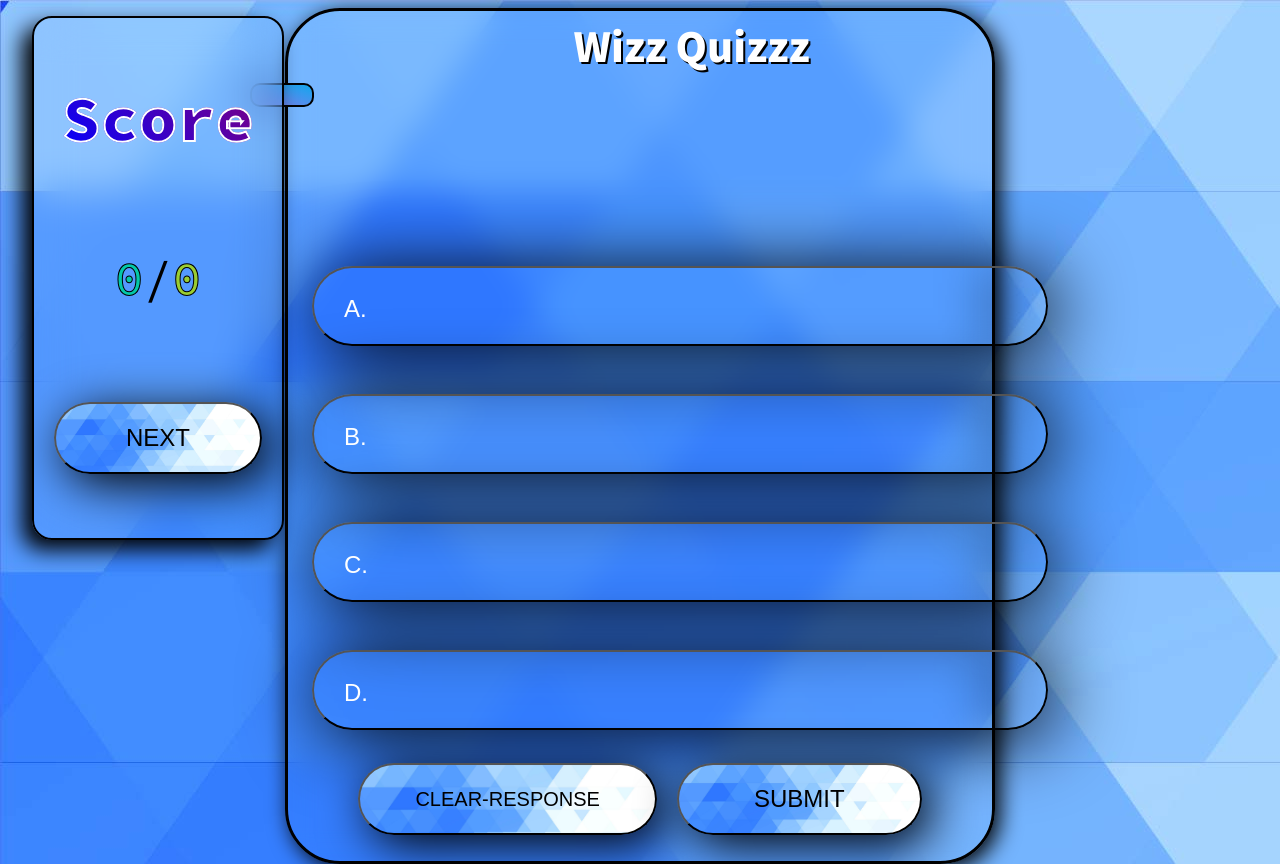
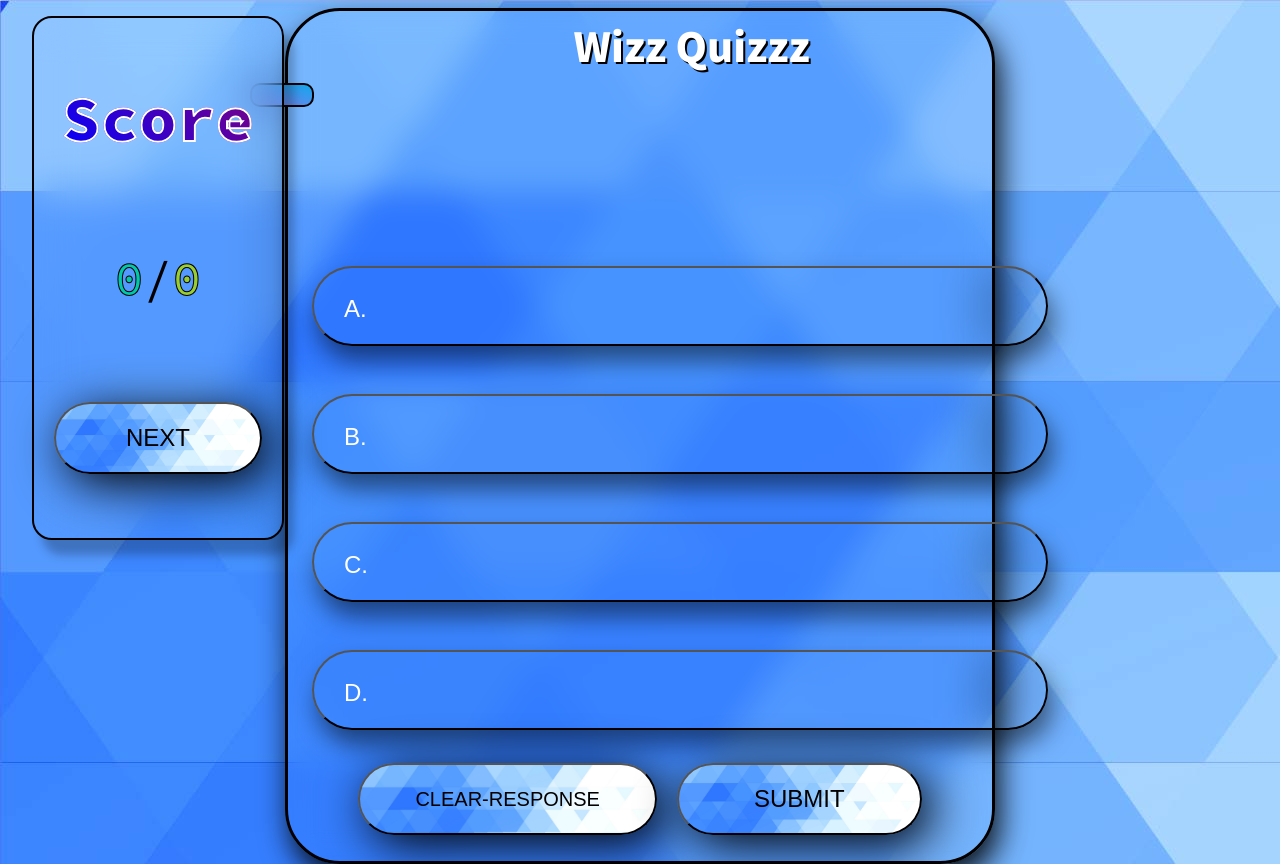
Before and after one commit to Suryansh7058/quiz-vanillaJS, a website: page index.html in a window 1280 px wide. Drawn offline with Linux system fonts and the light colour scheme; no server answers.

Commit message:
Changed the box-shadow property

```diff
--- a/style.css
+++ b/style.css
@@ -37,7 +37,7 @@ body{
     border-radius: 55px;
     padding-bottom: 50px;
     backdrop-filter: blur(15px);
-    box-shadow: 5px 5px 22px #000000;
+    box-shadow: 5px 15px 30px rgba(0,0,0,0.9);
 }
 
 /* * Quiz Title * */
@@ -148,16 +148,18 @@ body{
     text-align: left;
     left:1.5rem;
     border-radius:15rem;
-    box-shadow: 0.25em 0.25em 3.2em black;
+    box-shadow: 5px 15px 25px rgba(0,0,0,0.5);
     width: 110%;
     min-height: 5rem;
     background-color:transparent;
     backdrop-filter: blur(25px);
+    transition: box-shadow 300ms
 }
 .btn:hover,
 .btn:focus{
     color:white;
     background-image: linear-gradient(315deg, #89d8d3 0%, #03c8a8 74%);
+    box-shadow: 5px 15px 40px rgba(0,0,0,0.5);
 }
 .ans-btn1{
     top:0;
@@ -342,7 +344,7 @@ body{
     height:30rem;
     border-radius:20px;
     border:2px solid black;
-    box-shadow: -10px 10px 22px #000000;
+    box-shadow: 10px 15px 10px rgba(0,0,0,0.25);
     backdrop-filter: blur(20px);
 }
 .score-display{
```
